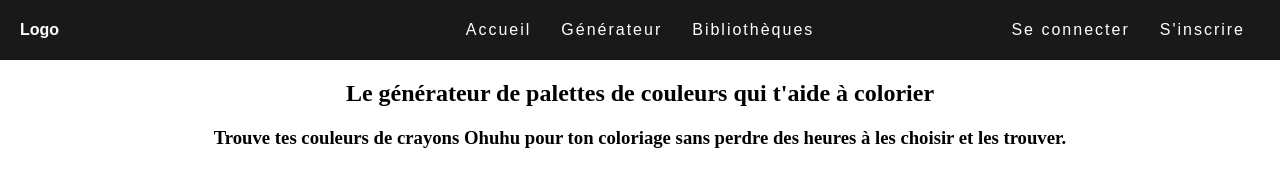
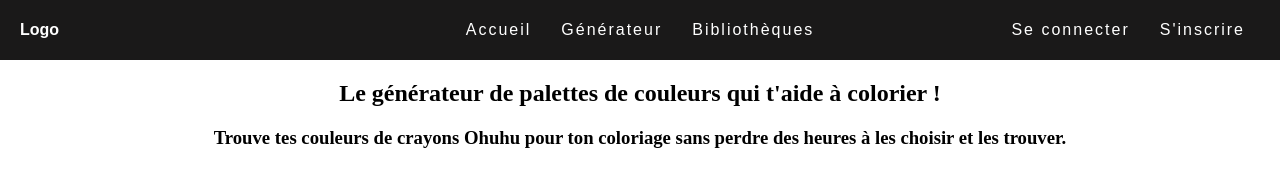
Before and after one commit to lescolores/coloripop, a plain HTML site: page index.html in a window 1280 px wide. Drawn offline with Linux system fonts and the light colour scheme.

Commit message:
Modif mineur

```diff
--- a/index.html
+++ b/index.html
@@ -32,7 +32,7 @@
     </div>
     <main>
         <section>
-            <h1>Le générateur de palettes de couleurs qui t'aide à colorier</h1>
+            <h1>Le générateur de palettes de couleurs qui t'aide à colorier !</h1>
             <h3>Trouve tes couleurs de crayons Ohuhu pour ton coloriage sans perdre des heures à les choisir et les trouver.</h3>
         </section>
     </main>
```
